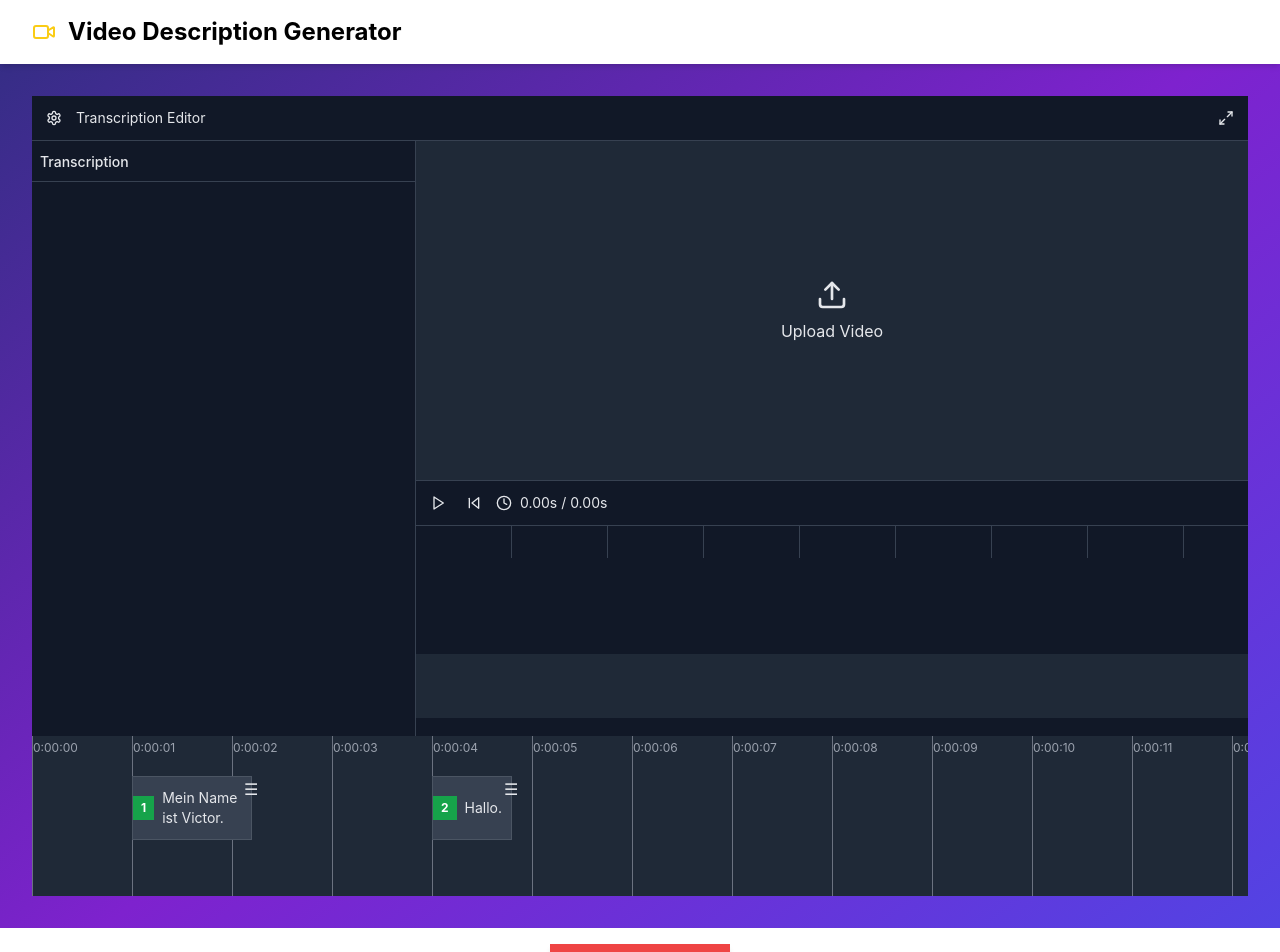
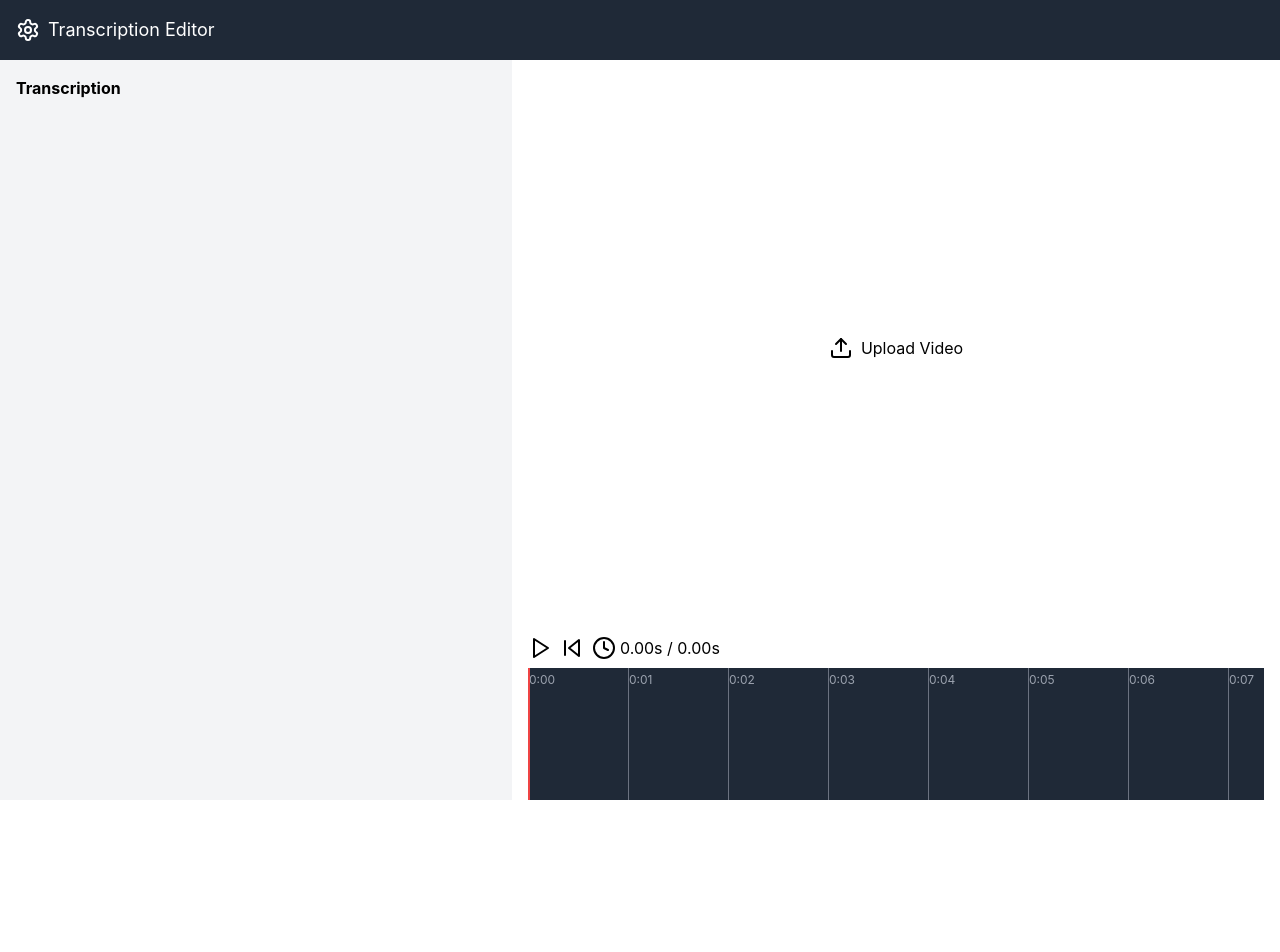
Before and after one commit to ozn-ozdl/SEBA_Audio, a React (Create React App) app in the folder frontend/: page /main in a window 1280 px wide. Shown: the top 952 px of the page. After the commit the page ends 800 px from the top, so only its background shows below. Built offline with nearby package versions, Linux system fonts and the light colour scheme.

Commit message:
Basic Editor Functionality implemented

```diff
--- a/frontend/src/App.tsx
+++ b/frontend/src/App.tsx
@@ -82,16 +82,16 @@ const App: React.FC = () => {
 
   return (
     <div className="min-h-screen bg-gradient-to-br from-indigo-900 via-purple-700 to-indigo-600 flex flex-col">
-      <header className="bg-white shadow-md">
+      {/* <header className="bg-white shadow-md">
         <div className="max-w-7xl mx-auto px-4 sm:px-6 lg:px-8 py-4 flex items-center justify-between">
           <h1 className="text-2xl font-bold text-black flex items-center">
             <Video className="mr-3 text-yellow-400" />
             Video Description Generator
           </h1>
         </div>
-      </header>
+      </header> */}
 
-      <main className="flex-1 w-full mx-auto px-4 sm:px-6 lg:px-8 py-8 grid md:grid-cols-1 gap-8">
+      <main className="flex-grow h-screen overflow-hidden">
         <TranscriptionEditor
           videoDescriptions={videoDescriptions}
           onDescriptionChange={handleDescriptionChange}
@@ -100,17 +100,6 @@ const App: React.FC = () => {
           setUploadedVideo={setUploadedVideo} // Pass the setter for uploaded video
         />
       </main>
-
-      <footer className="bg-white shadow-md py-4">
-        <div className="max-w-7xl mx-auto px-4 sm:px-6 lg:px-8 text-center text-gray-500">
-          <button
-            onClick={handleReset}
-            className="bg-red-500 text-white px-6 py-3 rounded-md shadow-md hover:bg-red-600 transition-all"
-          >
-            Reset Application
-          </button>
-        </div>
-      </footer>
     </div>
   );
 };
--- a/frontend/src/components/Timeline.tsx
+++ b/frontend/src/components/Timeline.tsx
@@ -1,55 +1,163 @@
-import React, { useState } from "react";
+import React, { useState, useEffect, useRef } from "react";
 import Draggable from "react-draggable";
 
-type TimelineElement = {
+interface TimelineVisualizerProps {
+  videoDescriptions: VideoDescriptionItem[];
+  currentTime: number;
+  onDescriptionChange: (updatedDescriptions: VideoDescriptionItem[]) => void;
+}
+
+interface VideoDescriptionItem {
+  startTime: string;
+  endTime: string;
+  description: string;
+  videoUrl: string;
+}
+
+interface TimelineElement {
   id: number;
   text: string;
   position: number;
   width: number;
-};
+  startTime: string;
+  endTime: string;
+}
 
-const TimelineVisualizer: React.FC = () => {
-  const [elements, setElements] = useState<TimelineElement[]>([
-    { id: 1, text: "Mein Name ist Victor.", position: 100, width: 120 },
-    { id: 2, text: "Hallo.", position: 400, width: 80 },
-  ]);
+const TimelineVisualizer: React.FC<TimelineVisualizerProps> = ({
+  videoDescriptions,
+  currentTime,
+  onDescriptionChange,
+}) => {
+  const [elements, setElements] = useState<TimelineElement[]>([]);
+  const timelineRef = useRef<HTMLDivElement | null>(null);
+  const [timelineWidth, setTimelineWidth] = useState<number>(0);
+
+  const timeToPixels = (timeStr: string): number => {
+    const [hours = "0", minutes = "0", seconds = "0"] = timeStr.split(":");
+    const totalSeconds =
+      parseInt(hours) * 3600 +
+      parseInt(minutes) * 60 +
+      parseFloat(seconds);
+    return totalSeconds * 100; // 100 pixels per second
+  };
+
+  const pixelsToTime = (pixels: number): string => {
+    const totalSeconds = pixels / 100;
+    const hours = Math.floor(totalSeconds / 3600);
+    const minutes = Math.floor((totalSeconds % 3600) / 60);
+    const seconds = Math.floor(totalSeconds % 60);
+    return `${hours}:${minutes.toString().padStart(2, "0")}:${seconds
+      .toString()
+      .padStart(2, "0")}`;
+  };
+
+  useEffect(() => {
+    const newElements = videoDescriptions.map((desc, index) => ({
+      id: index + 1,
+      text: desc.description,
+      position: timeToPixels(desc.startTime),
+      width: timeToPixels(desc.endTime) - timeToPixels(desc.startTime),
+      startTime: desc.startTime,
+      endTime: desc.endTime,
+    }));
+    setElements(newElements);
+  }, [videoDescriptions]);
+
+  useEffect(() => {
+    if (videoDescriptions.length > 0) {
+      const maxEndTime = Math.max(
+        ...videoDescriptions.map((desc) => timeToPixels(desc.endTime))
+      );
+      setTimelineWidth(maxEndTime);
+    } else {
+      setTimelineWidth(window.innerWidth);
+    }
+  }, [videoDescriptions]);
+
+  useEffect(() => {
+    if (timelineRef.current) {
+      const scrollPosition = currentTime * 100; // 100 pixels per second
+      timelineRef.current.scrollTo({
+        left: scrollPosition,
+        behavior: "smooth",
+      });
+    }
+  }, [currentTime]);
 
   const handleDragStop = (id: number, position: number) => {
-    setElements((prev) =>
-      prev.map((el) => (el.id === id ? { ...el, position } : el))
-    );
+    const newElements = elements.map((el) => {
+      if (el.id === id) {
+        const newStartTime = pixelsToTime(position);
+        const endPosition = position + el.width;
+        const newEndTime = pixelsToTime(endPosition);
+        return { ...el, position, startTime: newStartTime, endTime: newEndTime };
+      }
+      return el;
+    });
+    setElements(newElements);
+
+    const updatedDescriptions = newElements.map((el) => ({
+      startTime: el.startTime,
+      endTime: el.endTime,
+      description: el.text,
+      videoUrl: videoDescriptions[el.id - 1].videoUrl,
+    }));
+    onDescriptionChange(updatedDescriptions);
   };
 
   const handleResize = (id: number, delta: number) => {
-    setElements((prev) =>
-      prev.map((el) =>
-        el.id === id
-          ? { ...el, width: Math.max(50, el.width + delta) } // Minimum width is 50
-          : el
-      )
-    );
+    const newElements = elements.map((el) => {
+      if (el.id === id) {
+        const newWidth = Math.max(50, el.width + delta);
+        const newEndTime = pixelsToTime(el.position + newWidth);
+        return { ...el, width: newWidth, endTime: newEndTime };
+      }
+      return el;
+    });
+    setElements(newElements);
+
+    const updatedDescriptions = newElements.map((el) => ({
+      startTime: el.startTime,
+      endTime: el.endTime,
+      description: el.text,
+      videoUrl: videoDescriptions[el.id - 1].videoUrl,
+    }));
+    onDescriptionChange(updatedDescriptions);
+  };
+
+  const handleWheel = (e: React.WheelEvent<HTMLDivElement>) => {
+    if (timelineRef.current) {
+      e.preventDefault(); // Prevent page scrolling
+      timelineRef.current.scrollLeft += e.deltaY; // Scroll horizontally
+    }
   };
 
   return (
-    <div className="relative w-full h-40 bg-gray-800 overflow-x-scroll">
-      {/* Timeline */}
-      <div className="relative w-[5000px] h-full">
-        {/* Grid */}
+    <div
+      className="relative h-40 bg-gray-800 overflow-hidden"
+      ref={timelineRef}
+      onWheel={handleWheel}
+      style={{ cursor: "grab", width: "100%" }}
+    >
+      <div className="relative h-full" style={{ width: `${timelineWidth}px` }}>
         <div className="absolute top-0 left-0 w-full h-full pointer-events-none">
-          {Array.from({ length: 50 }).map((_, index) => (
+          {Array.from({ length: Math.ceil(timelineWidth / 100) }).map((_, index) => (
             <div
               key={index}
               className="absolute h-full border-l border-gray-500"
               style={{ left: `${index * 100}px` }}
             >
               <span className="text-gray-400 text-xs absolute top-1">
-                {`0:00:${index.toString().padStart(2, "0")}`}
+                {`${Math.floor(index / 60)}:${(index % 60).toString().padStart(2, "0")}`}
               </span>
             </div>
           ))}
+          <div
+            className="absolute h-full w-0.5 bg-red-500 z-10"
+            style={{ left: `${currentTime * 100}px` }}
+          />
         </div>
 
-        {/* Timeline Elements */}
         {elements.map((el) => (
           <Draggable
             key={el.id}
@@ -65,28 +173,25 @@ const TimelineVisualizer: React.FC = () => {
               <div className="bg-green-600 text-white text-xs font-bold px-2 py-1">
                 {el.id}
               </div>
-              <div className="text-gray-200 text-sm px-2">{el.text}</div>
+              <div className="text-gray-200 text-sm px-2 truncate">{el.text}</div>
 
-              {/* Resize Handle */}
               <div
                 className="timelineSentenceHandle"
                 style={{
                   position: "absolute",
                   width: "9px",
                   height: "100%",
-                  transition: "all var(--transitionDefault)",
-                  zIndex: 10,
                   left: `${el.width - 9}px`,
                   cursor: "col-resize",
                 }}
                 onMouseDown={(e) => {
                   e.stopPropagation();
-                  let startX = e.clientX; // Changed const to let
+                  let startX = e.clientX;
 
                   const onMouseMove = (moveEvent: MouseEvent) => {
                     const delta = moveEvent.clientX - startX;
                     handleResize(el.id, delta);
-                    startX = moveEvent.clientX; // Now valid with let
+                    startX = moveEvent.clientX;
                   };
 
                   const onMouseUp = () => {
--- a/frontend/src/components/TranscriptionEditor.tsx
+++ b/frontend/src/components/TranscriptionEditor.tsx
@@ -37,12 +37,23 @@ const TranscriptionEditor: React.FC<VideoTimelineProps> = ({
   const [isProcessing, setIsProcessing] = useState<boolean>(false);
   const videoRef = useRef<HTMLVideoElement | null>(null);
   const [selectedScene, setSelectedScene] = useState<string | null>(null);
-  const [isDragging, setIsDragging] = useState<boolean>(false);
-  const [draggedSceneStartTime, setDraggedSceneStartTime] = useState<
-    string | null
-  >(null);
-  const [initialMouseX, setInitialMouseX] = useState<number>(0);
-  const [initialStartTime, setInitialStartTime] = useState<number>(0);
+  const [currentSubtitle, setCurrentSubtitle] = useState<string>("");
+
+  // Update current subtitle based on video time
+  useEffect(() => {
+    if (videoDescriptions.length === 0) return;
+
+    const currentTimeInSeconds = currentTime;
+    const currentScene = videoDescriptions.find((scene) => {
+      const startTime = convertTimestampToSeconds(scene.startTime);
+      const endTime = convertTimestampToSeconds(scene.endTime);
+      return (
+        currentTimeInSeconds >= startTime && currentTimeInSeconds <= endTime
+      );
+    });
+
+    setCurrentSubtitle(currentScene?.description || "");
+  }, [currentTime, videoDescriptions]);
 
   // Update video file when uploadedVideo changes
   useEffect(() => {
@@ -60,7 +71,6 @@ const TranscriptionEditor: React.FC<VideoTimelineProps> = ({
       setIsProcessing(true);
       const formData = new FormData();
 
-      // Show processing options dialog
       const action = await showProcessingOptions();
       if (!action) {
         setIsProcessing(false);
@@ -87,10 +97,7 @@ const TranscriptionEditor: React.FC<VideoTimelineProps> = ({
             })
           );
 
-          // Update video descriptions through the parent component
           onDescriptionChange(processedDescriptions);
-
-          // Create and set video URL
           const url = URL.createObjectURL(file);
           setVideoFile(url);
         } else {
@@ -168,6 +175,7 @@ const TranscriptionEditor: React.FC<VideoTimelineProps> = ({
       setIsPlaying(!isPlaying);
     }
   };
+
   const updateSceneText = (sceneStartTime: string, newText: string): void => {
     const updatedDescriptions = videoDescriptions.map((scene) =>
       scene.startTime === sceneStartTime
@@ -177,106 +185,54 @@ const TranscriptionEditor: React.FC<VideoTimelineProps> = ({
     onDescriptionChange(updatedDescriptions);
   };
 
-  // Utility function to convert timestamp to seconds
-  const convertTimestampToSeconds = (timestamp: string): number => {
-    const parts = timestamp.split(":");
-    const seconds = parseFloat(parts.pop() || "0"); // Get the last part as seconds
-    const minutes = parseInt(parts.pop() || "0", 10); // Get the minutes
-    const hours = parseInt(parts.pop() || "0", 10); // Get the hours
-    return hours * 3600 + minutes * 60 + seconds; // Convert to total seconds
+  // Prevent scrolling on the page when hovering over the visualizer
+  const handleMouseEnter = (event: React.MouseEvent) => {
+    event.preventDefault();
+    document.body.style.overflow = "hidden"; // Disable page scroll
   };
 
-  // Start dragging
-  const handleMouseDown = (
-    sceneStartTime: string,
-    event: React.MouseEvent<HTMLDivElement>
-  ): void => {
-    setIsDragging(true);
-    setDraggedSceneStartTime(sceneStartTime);
-    setInitialMouseX(event.clientX);
-    const scene = videoDescriptions.find((s) => s.startTime === sceneStartTime);
-    if (scene) {
-      setInitialStartTime(convertTimestampToSeconds(scene.startTime));
-    }
+  const handleMouseLeave = () => {
+    document.body.style.overflow = "auto"; // Enable page scroll
   };
 
-  // Handle dragging
-  const handleMouseMove = (event: MouseEvent): void => {
-    if (isDragging && draggedSceneStartTime) {
-      const deltaX = event.clientX - initialMouseX;
-      const newEndTime = initialStartTime + deltaX / 100; // Convert pixels to seconds
-      const updatedDescriptions = videoDescriptions.map((scene) => {
-        if (scene.startTime === draggedSceneStartTime) {
-          const newEndTimeFormatted = newEndTime.toFixed(3); // Format to 3 decimal places
-          return { ...scene, endTime: newEndTimeFormatted };
-        }
-        return scene;
-      });
-      onDescriptionChange(updatedDescriptions);
-    }
-  };
-
-  // Stop dragging
-  const handleMouseUp = (): void => {
-    setIsDragging(false);
-    setDraggedSceneStartTime(null);
-  };
-
-  // Add event listeners for mouse move and mouse up
-  useEffect(() => {
-    if (isDragging) {
-      window.addEventListener("mousemove", handleMouseMove);
-      window.addEventListener("mouseup", handleMouseUp);
-    }
-    return () => {
-      window.removeEventListener("mousemove", handleMouseMove);
-      window.removeEventListener("mouseup", handleMouseUp);
-    };
-  }, [isDragging]);
-
   return (
-    <div className="h-screen bg-gray-900 text-gray-200 flex flex-col">
+    <div className="max-w-full overflow-hidden">
       {/* Top Toolbar */}
-      <div className="border-b border-gray-700 p-2 flex items-center justify-between">
-        <div className="flex items-center space-x-2">
-          <button className="p-1.5 hover:bg-gray-700 rounded">
-            <Settings className="w-4 h-4" />
+      <div className="flex justify-between items-center p-4 bg-gray-800 text-white">
+        <div className="flex items-center">
+          <button className="mr-2">
+            <Settings className="text-white" />
           </button>
-          <span className="text-sm">Transcription Editor</span>
+          <span className="text-lg">Transcription Editor</span>
         </div>
-        <div className="flex items-center space-x-2">
-          {isProcessing && (
-            <span className="text-sm text-yellow-400">Processing video...</span>
-          )}
-          <button className="p-1.5 hover:bg-gray-700 rounded">
-            <Maximize2 className="w-4 h-4" />
-          </button>
+        <div className="flex items-center">
+          {isProcessing && <span className="mr-2">Processing video...</span>}
         </div>
       </div>
 
       {/* Main Content Area */}
-      <div className="flex-1 flex">
+      <div className="flex h-screen">
         {/* Left Sidebar - Transcription */}
-        <div className="w-96 border-r border-gray-700 flex flex-col">
-          <div className="p-2 border-b border-gray-700">
-            <span className="text-sm font-medium">Transcription</span>
+        <div className="w-2/5 p-4 bg-gray-100 overflow-y-auto">
+          <div className="mb-4">
+            <span className="font-bold">Transcription</span>
           </div>
-          <div className="flex-1 overflow-y-auto p-2">
+          <div>
             {videoDescriptions.map((scene, index) => (
               <div
                 key={scene.startTime}
                 className={`p-2 mb-2 rounded ${
                   selectedScene === scene.startTime
-                    ? "bg-gray-700"
-                    : "hover:bg-gray-800"
+                    ? "bg-gray-700 text-white"
+                    : "hover:bg-gray-300"
                 }`}
                 onClick={() => setSelectedScene(scene.startTime)}
               >
-                <div className="text-xs text-gray-400 mb-1">
+                <div>
                   {`Scene ${index + 1}: ${scene.startTime} - ${scene.endTime}`}
                 </div>
                 <textarea
-                  className="w-full bg-transparent border border-gray-600 rounded p-2 text-sm"
+                  className="w-full border border-gray-300 rounded p-1"
                   value={scene.description}
                   onChange={(e) =>
                     updateSceneText(scene.startTime, e.target.value)
@@ -288,21 +244,31 @@ const TranscriptionEditor: React.FC<VideoTimelineProps> = ({
         </div>
 
         {/* Preview and Timeline Area */}
-        <div className="flex-1 flex flex-col">
+        <div className="w-3/5 p-4 bg-white flex flex-col">
           {/* Video Preview */}
-          <div className="flex-1 bg-gray-800 flex items-center justify-center">
+          <div className="flex-grow mb-4 relative">
             {videoFile ? (
+              <>
                 <video
                   ref={videoRef}
-                className="max-h-full max-w-full"
+                  className="w-full"
                   src={videoFile}
                   onTimeUpdate={handleTimeUpdate}
                   onLoadedMetadata={handleLoadedMetadata}
                 />
+                {/* Subtitle Overlay */}
+                <div className="absolute bottom-8 left-0 right-0 flex justify-center">
+                  <div className="bg-black bg-opacity-50 px-4 py-2 rounded-lg max-w-2xl text-center">
+                    <p className="text-white text-lg font-semibold">
+                      {currentSubtitle}
+                    </p>
+                  </div>
+                </div>
+              </>
             ) : (
-              <div className="text-center">
-                <label className="cursor-pointer hover:bg-gray-700 p-4 rounded flex flex-col items-center">
-                  <Upload className="w-8 h-8 mb-2" />
+              <div className="flex items-center justify-center h-full">
+                <label className="flex items-center cursor-pointer">
+                  <Upload className="mr-2" />
                   <span>Upload Video</span>
                   <input
                     type="file"
@@ -316,114 +282,42 @@ const TranscriptionEditor: React.FC<VideoTimelineProps> = ({
             )}
           </div>
 
-          {/* Timeline Controls */}
-          <div className="h-64 border-t border-gray-700">
-            <div className="p-2 flex items-center space-x-2 border-b border-gray-700">
-              <button
-                className="p-1.5 hover:bg-gray-700 rounded"
-                onClick={togglePlayPause}
-              >
+          {/* Timeline Controls and Visualizer */}
+          <div className="mb-4">
+            <div className="flex items-center mb-2">
+              <button className="mr-2" onClick={togglePlayPause}>
                 {isPlaying ? (
-                  <Pause className="w-4 h-4" />
+                  <Pause className="text-black" />
                 ) : (
-                  <Play className="w-4 h-4" />
+                  <Play className="text-black" />
                 )}
               </button>
-              <button className="p-1.5 hover:bg-gray-700 rounded">
-                <SkipBack className="w-4 h-4" />
+              <button className="mr-2">
+                <SkipBack className="text-black" />
               </button>
-              <div className="flex items-center space-x-2">
-                <Clock className="w-4 h-4" />
-                <span className="text-sm">
+              <div className="flex items-center">
+                <Clock className="mr-1" />
+                <span>
                   {currentTime.toFixed(2)}s / {videoDuration.toFixed(2)}s
                 </span>
               </div>
             </div>
 
-            {/* Timeline */}
-            <div className="relative h-48 overflow-x-auto">
-              {/* Time markers */}
-              <div className="absolute top-0 left-0 right-0 h-8 flex">
-                {[...Array(20)].map((_, i) => (
+            {/* Timeline Visualizer */}
             <div
-                    key={i}
-                    className="flex-none w-24 border-r border-gray-700 relative"
+              className="overflow-x-auto"
+              onMouseEnter={handleMouseEnter}
+              onMouseLeave={handleMouseLeave}
             >
-                    <span className="absolute -top-6 left-1 text-xs">{i}s</span>
-                  </div>
-                ))}
-              </div>
-
-              {/* Scenes */}
-              <div className="absolute top-8 left-0 right-0 h-20">
-                {videoDescriptions.map((scene, index) => (
-                  <div
-                    key={scene.startTime}
-                    className="relative transition-colors duration-300 flex flex-col justify-center bg-gray-800 h-20 rounded-lg overflow-hidden border border-gray-300 mb-1"
-                    style={{
-                      left: `${
-                        convertTimestampToSeconds(scene.startTime) * 100
-                      }px`, // Convert to number
-                      width: `${
-                        (convertTimestampToSeconds(scene.endTime) -
-                          convertTimestampToSeconds(scene.startTime)) *
-                        100
-                      }px`, // Convert to number
-                    }}
-                    onMouseDown={(e) => handleMouseDown(scene.startTime, e)}
-                  >
-                    {/* Left Resize Handle */}
-                    <div
-                      className="absolute w-2 h-full transition-all duration-300 z-10 left-0 cursor-col-resize"
-                      onMouseDown={(e) => handleMouseDown(scene.startTime, e)}
-                    >
-                      <div className="w-full h-full bg-gray-600 flex items-center justify-center">
-                        <span className="text-white">☰</span>
-                      </div>
-                    </div>
-
-                    {/* Right Resize Handle */}
-                    <div
-                      className="absolute w-2 h-full transition-all duration-300 z-10 right-0 cursor-col-resize"
-                      onMouseDown={(e) => handleMouseDown(scene.startTime, e)}
-                    >
-                      <div className="w-full h-full bg-gray-600 flex items-center justify-center">
-                        <span className="text-white">☰</span>
-                      </div>
-                    </div>
-
-                    {/* Scene Header */}
-                    <div className="h-3 bg-teal-500 flex items-center justify-center">
-                      <span className="text-white">{`Scene ${index + 1}`}</span>
-                    </div>
-
-                    {/* Scene Description */}
-                    <div className="m-2 text-sm text-gray-200">
-                      {scene.description} {/* Display the full description */}
-                    </div>
-                  </div>
-                ))}
-              </div>
-
-              {/* Video Timeline */}
-              <div className="absolute bottom-0 left-0 right-0 h-16 bg-gray-800">
-                {videoFile && (
-                  <div className="absolute inset-0 bg-gray-600">
-                    <div
-                      className="absolute bg-gray-400 h-full"
-                      style={{
-                        width: `${currentTime * 100}px`,
-                        maxWidth: `${videoDuration * 100}px`,
-                      }}
+              <TimelineVisualizer
+                videoDescriptions={videoDescriptions}
+                currentTime={currentTime}
+                onDescriptionChange={onDescriptionChange}
               />
-                  </div>
-                )}
             </div>
           </div>
         </div>
       </div>
-      </div>
-      <TimelineVisualizer />
     </div>
   );
 };
@@ -431,10 +325,10 @@ const TranscriptionEditor: React.FC<VideoTimelineProps> = ({
 // Utility function to convert timestamp to seconds
 const convertTimestampToSeconds = (timestamp: string): number => {
   const parts = timestamp.split(":");
-  const seconds = parseFloat(parts.pop() || "0"); // Get the last part as seconds
-  const minutes = parseInt(parts.pop() || "0", 10); // Get the minutes
-  const hours = parseInt(parts.pop() || "0", 10); // Get the hours
-  return hours * 3600 + minutes * 60 + seconds; // Convert to total seconds
+  const seconds = parseFloat(parts.pop() || "0");
+  const minutes = parseInt(parts.pop() || "0", 10);
+  const hours = parseInt(parts.pop() || "0", 10);
+  return hours * 3600 + minutes * 60 + seconds;
 };
 
 export default TranscriptionEditor;
```
Lines whose indentation alone changed are shown as unchanged.
